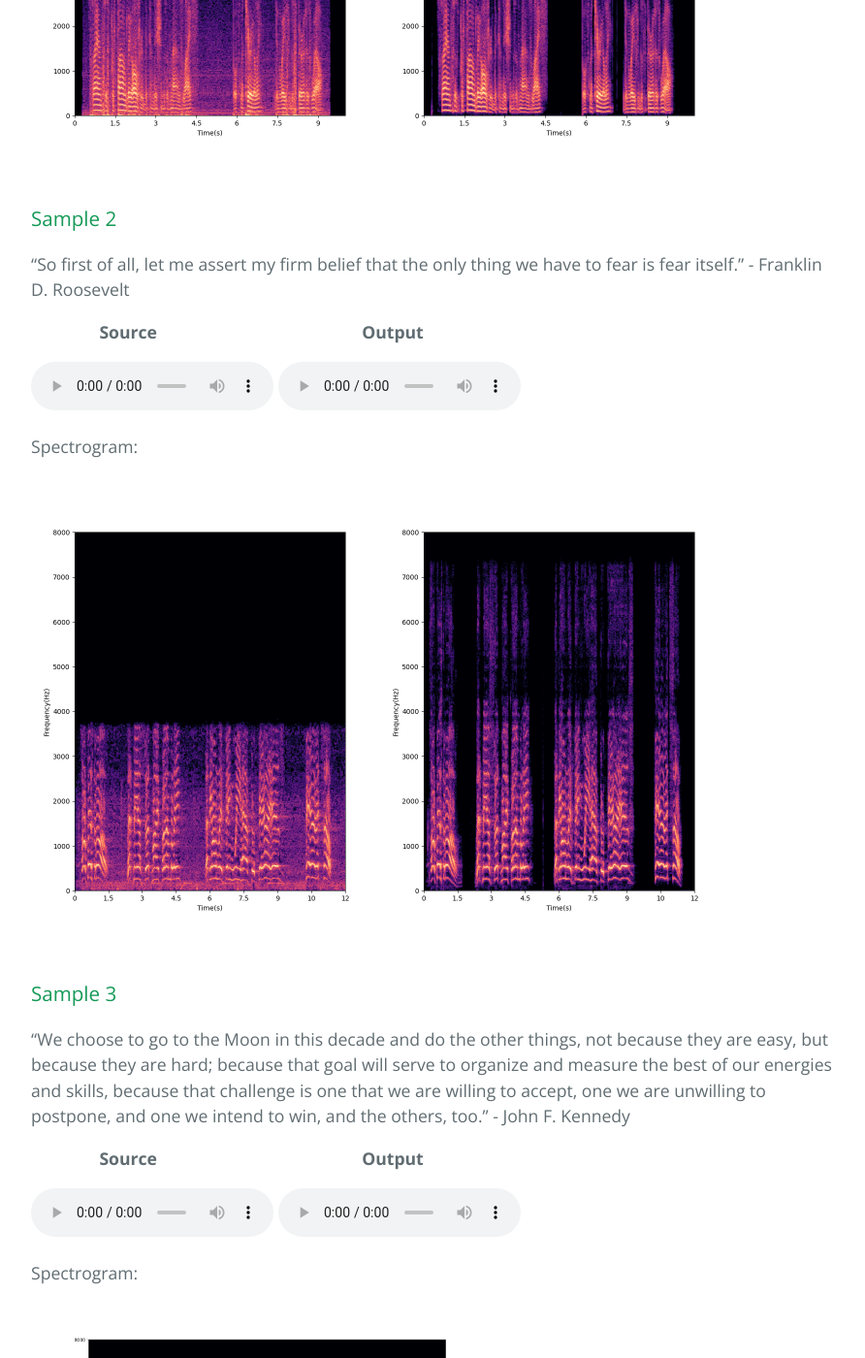
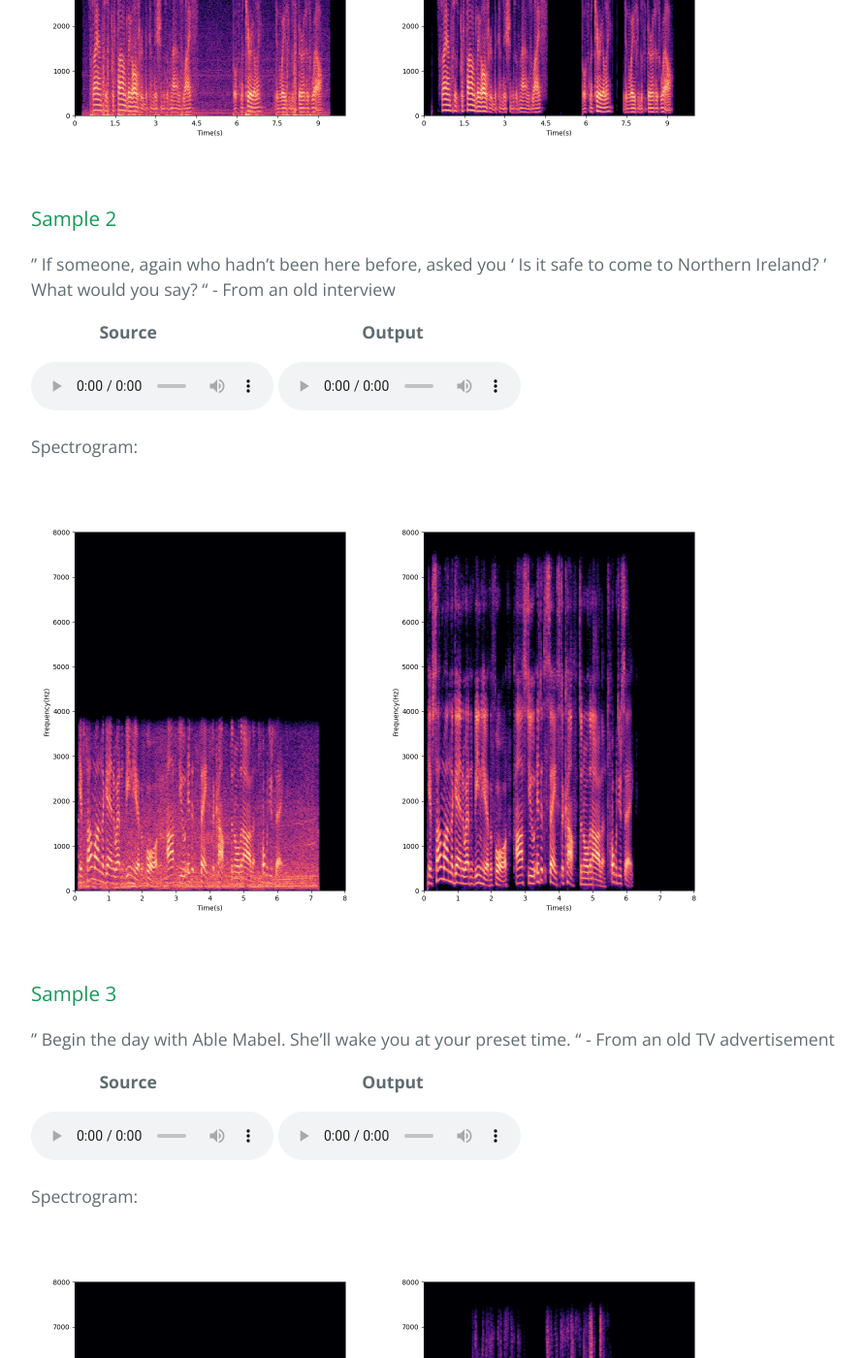
Before and after one commit to sdnetdemo/sdnetdemo.github.io, a Jekyll site: the page built from index.md, in a window 1280 px wide and 1400 px high, scrolled down 2069 px. Shown: the whole window at 97% size, without its empty margins (192-1084 px from the left). Built offline with Jekyll 4.4.1, drawn with Linux system fonts in a browser that asks for light colours; our own code applies the rules of GitHub Pages for plain Markdown files; some of the changed text lies outside the part shown.

Commit message:
Add files via upload

```diff
--- a/index.md
+++ b/index.md
@@ -34,7 +34,7 @@ In this part, we selected some old speech to repair their quality. Some samples
 
 ### Sample 1
 
-"Science has profoundly altered the conditions of man's life both materially and in ways of the spirit as well." - J. Robert Oppenheimer
+" Science has profoundly altered the conditions of man's life both materially and in ways of the spirit as well. " - J. Robert Oppenheimer
 
 &emsp;&emsp;&emsp;&emsp;**Source**&emsp;&emsp;&emsp;&emsp;&emsp;&emsp;&emsp;&emsp;&emsp;&emsp;&emsp;&emsp;**Output**
 
@@ -46,7 +46,7 @@ Spectrogram:
 
 ### Sample 2
 
-"So first of all, let me assert my firm belief that the only thing we have to fear is fear itself." - Franklin D. Roosevelt
+" If someone, again who hadn't been here before, asked you ‘ Is it safe to come to Northern Ireland? ’ What would you say? " - From an old interview
 
 &emsp;&emsp;&emsp;&emsp;**Source**&emsp;&emsp;&emsp;&emsp;&emsp;&emsp;&emsp;&emsp;&emsp;&emsp;&emsp;&emsp;**Output**
 
@@ -54,11 +54,11 @@ Spectrogram:
 
 Spectrogram:
 
-<img src="img\real_4.png" alt="real_4" style="zoom:50%;" /><img src="img\real_4_pr.png" alt="real_4_pr" style="zoom:50%;" />
+<img src="img\real_8.png" alt="real_8" style="zoom:50%;" /><img src="img\real_8_pr.png" alt="real_8_pr" style="zoom:50%;" />
 
 ### Sample 3
 
-"We choose to go to the Moon in this decade and do the other things, not because they are easy, but because they are hard; because that goal will serve to organize and measure the best of our energies and skills, because that challenge is one that we are willing to accept, one we are unwilling to postpone, and one we intend to win, and the others, too." - John F. Kennedy
+" Begin the day with Able Mabel. She'll wake you at your preset time. " - From an old TV advertisement
 
 &emsp;&emsp;&emsp;&emsp;**Source**&emsp;&emsp;&emsp;&emsp;&emsp;&emsp;&emsp;&emsp;&emsp;&emsp;&emsp;&emsp;**Output**
 
@@ -66,7 +66,7 @@ Spectrogram:
 
 Spectrogram:
 
-<img src="img\real_5.png" alt="real_5" style="zoom: 33%;" /><img src="img\real_5_pr.png" alt="real_5_pr" style="zoom: 33%;" />
+<img src="img\real_9.png" alt="real_9" style="zoom: 50%;" /><img src="img\real_9_pr.png" alt="real_9_pr" style="zoom: 50%;" />
 
 ## Settings of Each Layer
 
```
Also changed, not shown: img/real_8.png (added), img/real_8_pr.png (added), img/real_9.png (added), img/real_9_pr.png (added), 4 other files.
